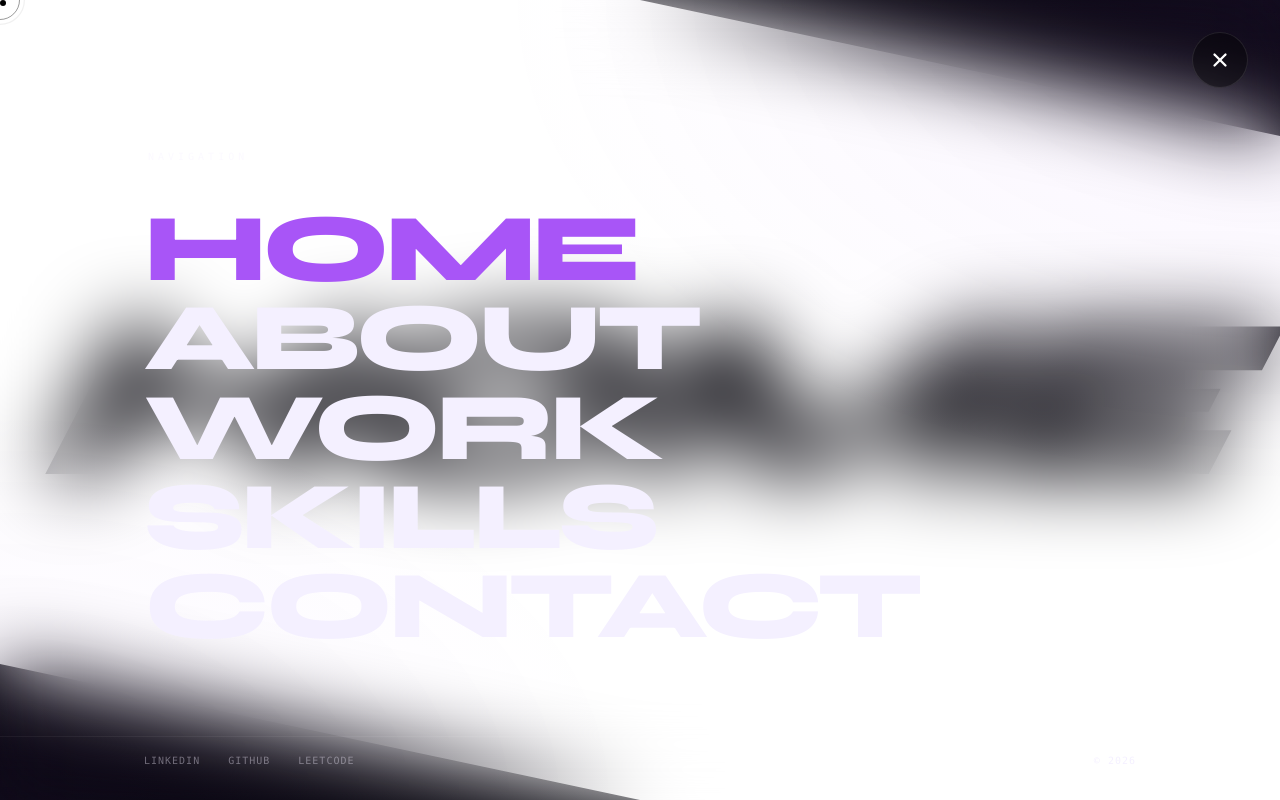
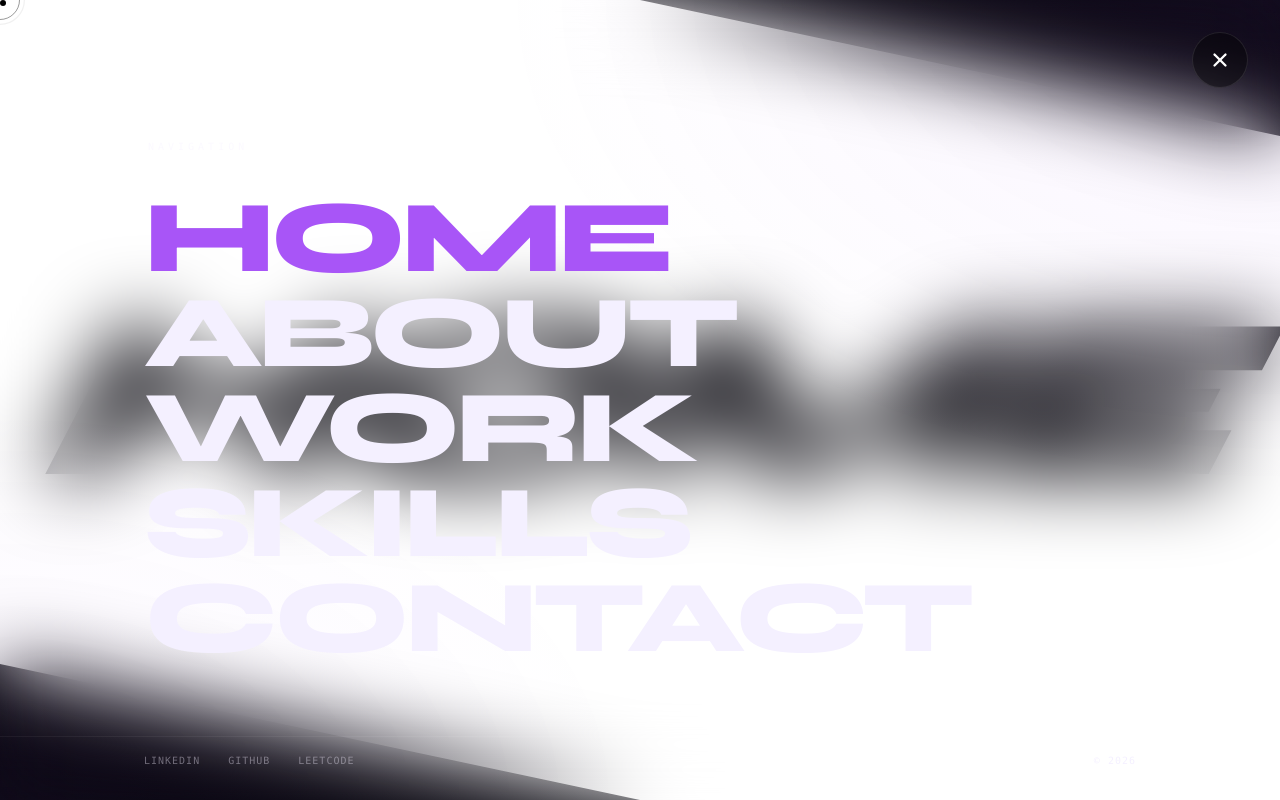
Before and after one commit to santoshDEV04/MyPortfolio2.O, a React (Vite) app: page /about in a window 1280 px wide. Both pictures are taken after a click on the button "Open menu". Shown: the top 800 px of the page. Built offline with nearby package versions, Linux system fonts and the light colour scheme.

Commit message:
feat: refactor Navbar component to use uppercase constants for links and improve hover effects

```diff
--- a/src/components/Navbar.jsx
+++ b/src/components/Navbar.jsx
@@ -4,7 +4,7 @@ import { Menu, X } from 'lucide-react';
 import gsap from 'gsap';
 import { useTransition, PAGE_NAMES } from '../context/TransitionContext';
 
-const navLinks = [
+const NAV_LINKS = [
   { path: '/', label: 'Home' },
   { path: '/about', label: 'About' },
   { path: '/projects', label: 'Work' },
@@ -12,15 +12,24 @@ const navLinks = [
   { path: '/contact', label: 'Contact' },
 ];
 
+const SOCIAL_LINKS = [
+  {
+    label: 'LinkedIn',
+    href: 'https://www.linkedin.com/in/santosh-kumar-dash-417a30274/',
+  },
+  { label: 'Github', href: 'https://github.com/santoshDEV04' },
+  { label: 'LeetCode', href: 'https://leetcode.com/u/Santosh_ku04/' },
+];
+
 export default function Navbar() {
   const [menuOpen, setMenuOpen] = useState(false);
   const location = useLocation();
   const navigate = useNavigate();
   const { setPendingLabel } = useTransition();
+
   const menuRef = useRef(null);
   const tl = useRef(null);
 
-  // Custom navigation handler to sync with GSAP
   const handleNavigation = (e, path) => {
     e.preventDefault();
     if (path === location.pathname) {
@@ -28,56 +37,53 @@ export default function Navbar() {
       return;
     }
 
-    // Set the target label globally for the transition overlay
     setPendingLabel(PAGE_NAMES[path]);
-
     setMenuOpen(false);
 
-    // Wait for menu reverse animation to finish before navigating
-    // Menu duration is 0.85s, we give it a slight buffer
+    // Wait for the reverse animation (duration is ~0.85s)
     setTimeout(() => {
       navigate(path);
-    }, 800);
+    }, 850);
   };
 
   useEffect(() => {
-    // Start completely off-screen to the right
-    gsap.set(menuRef.current, { xPercent: 100 });
-
+    // gsap.context ensures clean up and prevents React strict-mode bugs
+    let ctx = gsap.context(() => {
       tl.current = gsap.timeline({ paused: true });
 
-    // Panel slides in from right
+      // 1. Sleek clip-path curtain reveal for the background
       tl.current.to(menuRef.current, {
-      xPercent: 0,
+        clipPath: 'polygon(0% 0%, 100% 0%, 100% 100%, 0% 100%)',
         duration: 0.85,
         ease: 'power4.inOut',
       });
 
-    // Staggered nav links roll up from below
+      // 2. High-end masked text reveal with slight skew
       tl.current.fromTo(
-      '.menu-link-wrapper',
-      { y: 80, opacity: 0, rotateX: -30 },
+        '.menu-link-inner',
+        { y: '110%', skewY: 5 },
         {
-        y: 0,
-        opacity: 1,
-        rotateX: 0,
-        duration: 0.75,
-        stagger: 0.08,
-        ease: 'power3.out',
+          y: '0%',
+          skewY: 0,
+          duration: 0.8,
+          stagger: 0.05,
+          ease: 'power4.out',
         },
-      '-=0.45'
+        '-=0.4' // Overlap with the background reveal
       );
 
-    // Footer fades in
+      // 3. Fade in footer and eyebrow text
       tl.current.fromTo(
-      '.menu-footer',
-      { opacity: 0, y: 12 },
-      { opacity: 1, y: 0, duration: 0.6, ease: 'power3.out' },
+        ['.menu-eyebrow', '.menu-footer'],
+        { opacity: 0, y: 20 },
+        { opacity: 1, y: 0, duration: 0.6, stagger: 0.1, ease: 'power3.out' },
         '-=0.5'
       );
+    });
+
+    return () => ctx.revert();
   }, []);
 
-  // Play / reverse timeline and lock scroll
   useEffect(() => {
     if (menuOpen) {
       tl.current.play();
@@ -86,32 +92,38 @@ export default function Navbar() {
       tl.current.reverse();
       document.body.style.overflow = '';
     }
+
     return () => {
       document.body.style.overflow = '';
     };
   }, [menuOpen]);
 
-  // Handle outside items click or global close if needed
-  // (Previously handled route change here, now handled by handleNavigation)
-
-  // Hover highlight + dim siblings
+  // Premium hover effect: Shift right, change color, dim siblings
   const handleLinkHover = (e, isEnter) => {
     if (isEnter) {
       gsap.to(e.currentTarget, {
-        x: 24,
+        x: 30,
         color: 'var(--accent)',
-        duration: 0.35,
-        ease: 'power2.out',
+        duration: 0.4,
+        ease: 'power3.out',
       });
-      gsap.to('.menu-link:not(:hover)', { opacity: 0.18, duration: 0.35 });
+      gsap.to('.menu-link:not(:hover)', {
+        opacity: 0.15,
+        scale: 0.98,
+        duration: 0.4,
+      });
     } else {
       gsap.to(e.currentTarget, {
         x: 0,
         color: 'inherit',
-        duration: 0.35,
-        ease: 'power2.out',
+        duration: 0.4,
+        ease: 'power3.out',
       });
-      gsap.to('.menu-link', { opacity: 1, duration: 0.35 });
+      gsap.to('.menu-link', {
+        opacity: 1,
+        scale: 1,
+        duration: 0.4,
+      });
     }
   };
 
@@ -120,7 +132,7 @@ export default function Navbar() {
       {/* ── HAMBURGER BUTTON ── */}
       <div className="fixed top-6 right-6 sm:top-8 sm:right-8 z-[130]">
         <button
-          onClick={() => setMenuOpen((prev) => !prev)}
+          onClick={() => setMenuOpen(prev => !prev)}
           aria-label={menuOpen ? 'Close menu' : 'Open menu'}
           aria-expanded={menuOpen}
           className="
@@ -128,21 +140,19 @@ export default function Navbar() {
             w-12 h-12 sm:w-14 sm:h-14
             rounded-full
             bg-black/40 border border-white/10 backdrop-blur-md
-            text-white
-            hover:bg-white hover:text-black
+            text-white hover:bg-white hover:text-black
             transition-colors duration-500
             overflow-hidden group
             focus:outline-none focus-visible:ring-2 focus-visible:ring-accent
           "
         >
-          {/* Accent ripple on hover */}
-          <div className="
-            absolute inset-0 rounded-full bg-accent/20
-            scale-0 group-hover:scale-100
-            transition-transform duration-500 will-change-transform
-          " />
+          <div className="absolute inset-0 rounded-full bg-accent/20 scale-0 group-hover:scale-100 transition-transform duration-500 will-change-transform" />
           <span className="relative z-10 transition-transform duration-300 group-hover:scale-90">
-            {menuOpen ? <X size={22} strokeWidth={2.5} /> : <Menu size={22} strokeWidth={2.5} />}
+            {menuOpen ? (
+              <X size={22} strokeWidth={2.5} />
+            ) : (
+              <Menu size={22} strokeWidth={2.5} />
+            )}
           </span>
         </button>
       </div>
@@ -150,6 +160,7 @@ export default function Navbar() {
       {/* ── FULLSCREEN OVERLAY ── */}
       <div
         ref={menuRef}
+        // Initial state hides the menu using clip-path instead of off-screen translation
         className="
           fixed inset-0 z-[120]
           w-full h-[100dvh]
@@ -158,6 +169,7 @@ export default function Navbar() {
           will-change-transform overflow-hidden
           font-heading text-fg
         "
+        style={{ clipPath: 'polygon(0% 0%, 100% 0%, 100% 0%, 0% 0%)' }}
       >
         {/* Atmospheric glows */}
         <div className="absolute inset-0 pointer-events-none">
@@ -166,48 +178,36 @@ export default function Navbar() {
         </div>
 
         {/* ── MAIN CONTENT AREA ── */}
-        <div className="
-          relative z-10 flex flex-col
-          flex-1 min-h-0
-          justify-center
-          px-6 sm:px-14 lg:px-28 xl:px-36
-          pt-20 pb-4
-          overflow-hidden
-        ">
-          {/* Eyebrow label */}
-          <span className="
-            block text-muted font-mono tracking-[0.4em] text-[10px] uppercase
-            mb-6 sm:mb-8 lg:mb-10 ml-1
-          ">
+        <div className="relative z-10 flex flex-col flex-1 min-h-0 justify-center px-6 sm:px-14 lg:px-28 xl:px-36 pt-20 pb-4 overflow-hidden">
+          <span className="menu-eyebrow block text-muted font-mono tracking-[0.4em] text-[10px] uppercase mb-6 sm:mb-8 lg:mb-10 ml-1">
             Navigation
           </span>
 
-          {/* Nav links */}
           <nav
-            className="flex flex-col gap-0"
+            className="flex flex-col gap-1 sm:gap-2"
             aria-label="Main navigation"
           >
-            {navLinks.map((link) => (
+            {NAV_LINKS.map(link => (
               <div
                 key={link.path}
-                className="overflow-hidden perspective-[1200px] menu-link-wrapper"
-                style={{ paddingBlock: 'clamp(1px, 0.3vw, 6px)' }}
+                // overflow-hidden is crucial here to mask the text as it slides up
+                className="overflow-hidden"
               >
                 <NavLink
                   to={link.path}
+                  onClick={e => handleNavigation(e, link.path)}
+                  onMouseEnter={e => handleLinkHover(e, true)}
+                  onMouseLeave={e => handleLinkHover(e, false)}
                   className={({ isActive }) =>
-                    `menu-link block w-fit font-heading font-black uppercase leading-[0.85] tracking-tighter select-none ${
-                      isActive ? 'text-accent' : 'text-fg'
-                    }`
+                    `menu-link block w-fit cursor-pointer ${isActive ? 'text-accent' : 'text-fg'}`
                   }
-                  style={{
-                    fontSize: 'clamp(2rem, 7.5vw, 6.5rem)',
-                  }}
-                  onClick={(e) => handleNavigation(e, link.path)}
-                  onMouseEnter={(e) => handleLinkHover(e, true)}
-                  onMouseLeave={(e) => handleLinkHover(e, false)}
+                >
+                  <div
+                    className="menu-link-inner font-heading font-black uppercase leading-[0.85] tracking-tighter select-none origin-left"
+                    style={{ fontSize: 'clamp(2.5rem, 8vw, 7rem)' }}
                   >
                     {link.label}
+                  </div>
                 </NavLink>
               </div>
             ))}
@@ -215,39 +215,21 @@ export default function Navbar() {
         </div>
 
         {/* ── FOOTER ── */}
-        <div className="
-          menu-footer
-          relative z-10
-          flex flex-wrap items-center justify-between gap-4
-          px-6 sm:px-14 lg:px-28 xl:px-36
-          pb-6 sm:pb-8
-          border-t border-white/5
-          pt-4
-        ">
-          {/* Social links */}
+        <div className="menu-footer relative z-10 flex flex-wrap items-center justify-between gap-4 px-6 sm:px-14 lg:px-28 xl:px-36 pb-6 sm:pb-8 border-t border-white/5 pt-4">
           <div className="flex gap-5 sm:gap-7">
-            {[
-              { label: 'LinkedIn', href: 'https://www.linkedin.com/in/santosh-kumar-dash-417a30274/' },
-              { label: 'Github', href: 'https://github.com/santoshDEV04' },
-              { label: 'LeetCode', href: 'https://leetcode.com/u/Santosh_ku04/' }
-            ].map((social) => (
+            {SOCIAL_LINKS.map(social => (
               <a
                 key={social.label}
                 href={social.href}
                 target="_blank"
                 rel="noopener noreferrer"
-                className="
-                  font-mono text-[9px] sm:text-[10px] text-muted uppercase tracking-widest
-                  hover:text-accent hover:-translate-y-0.5
-                  transition-all duration-300
-                "
+                className="font-mono text-[9px] sm:text-[10px] text-muted uppercase tracking-widest hover:text-accent hover:-translate-y-0.5 transition-all duration-300"
               >
                 {social.label}
               </a>
             ))}
           </div>
 
-          {/* Current year / tagline */}
           <span className="font-mono text-[9px] sm:text-[10px] text-muted/40 uppercase tracking-widest">
             © {new Date().getFullYear()}
           </span>
```
Lines whose indentation alone changed are shown as unchanged.
